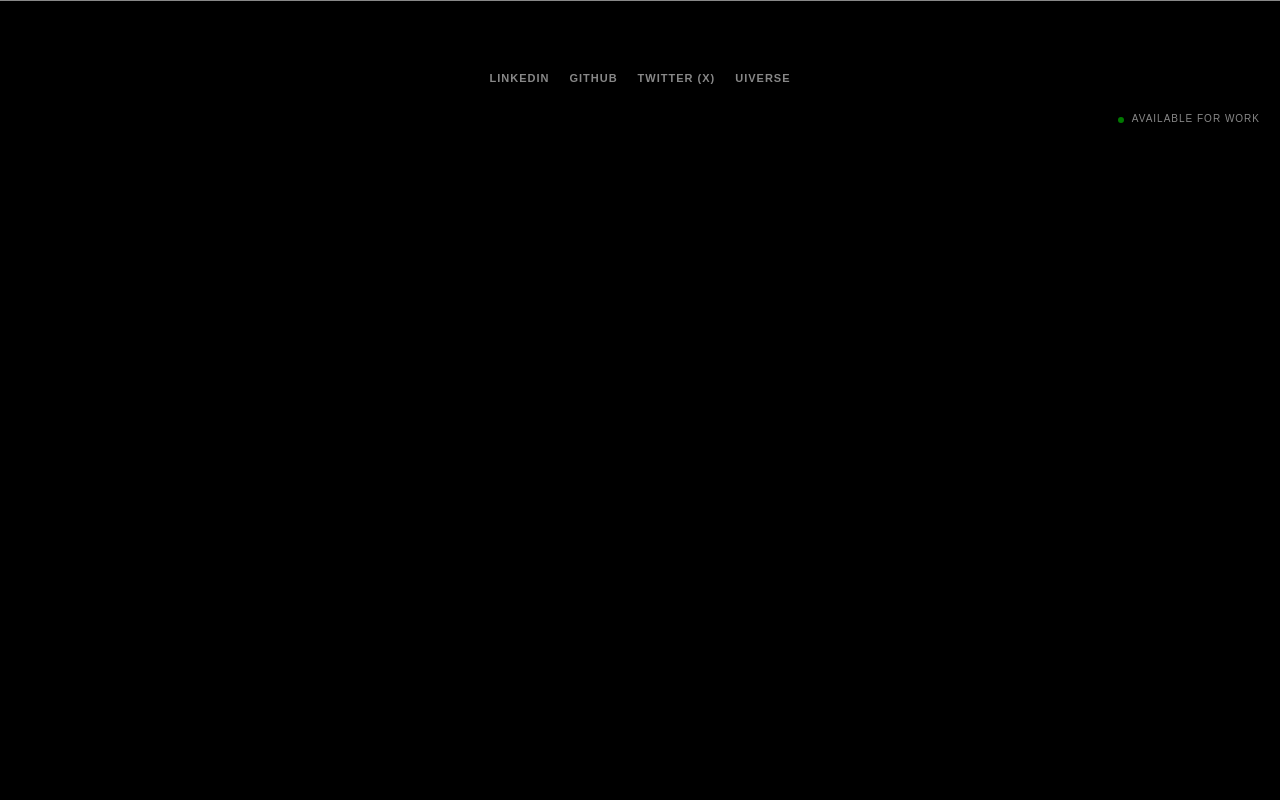
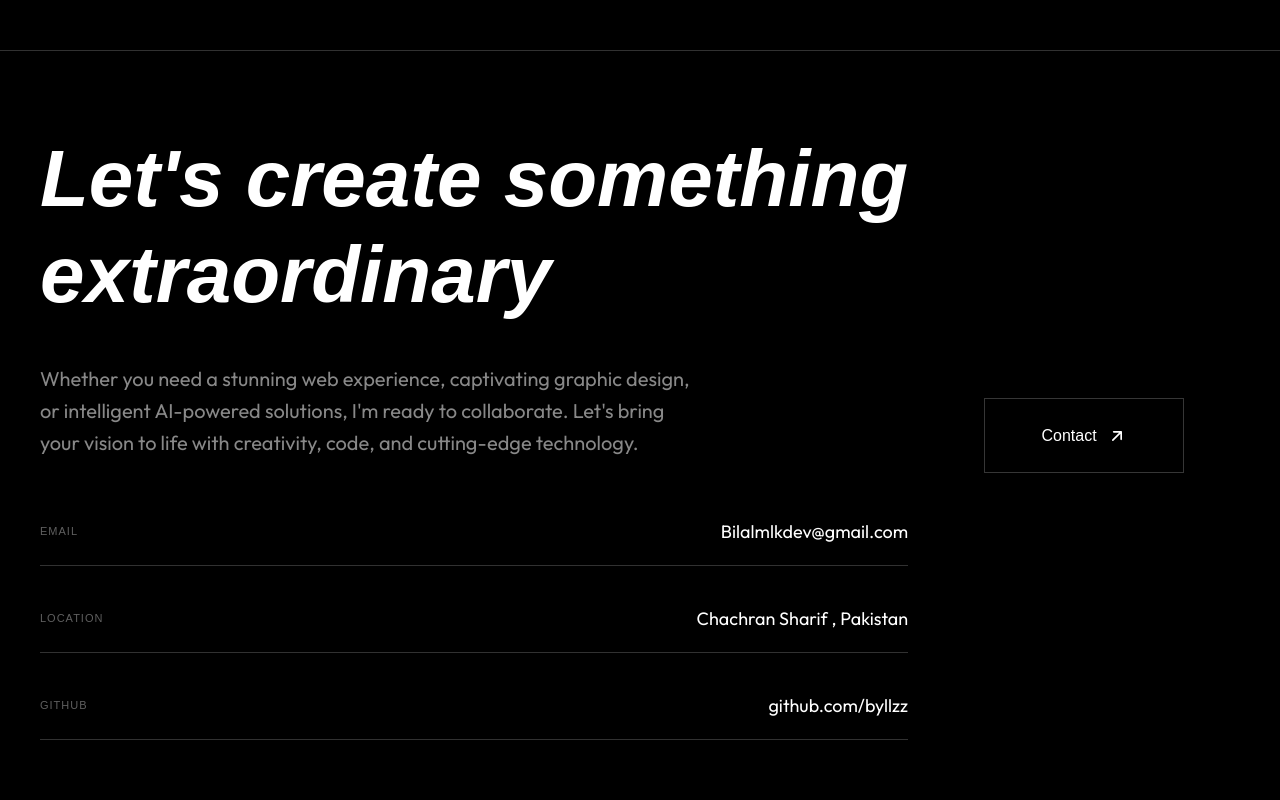
Before and after one commit to byllzz/portfolio, a React (Vite) app: page / in a window 1280 px wide. Shown: the top 800 px of the page. Built offline with nearby package versions, Linux system fonts and the light colour scheme; a web font is replaced by a local one.

Commit message:
contact section added

```diff
--- a/src/App.jsx
+++ b/src/App.jsx
@@ -1,11 +1,13 @@
 import React from 'react'
 import SkillsSection from './sections/SkillsSection';
 import Footer from './sections/Footer';
+import Contact from './sections/Contact';
 
 export default function App() {
   return (
   <>
   {/* <SkillsSection /> */}
+  <Contact />
   <Footer />
   </>
   )
--- /dev/null
+++ b/src/sections/Contact.jsx
@@ -0,0 +1,39 @@
+import React from 'react'
+import styles from '../styles/Contact.module.css'
+
+export default function Contact() {
+  return (
+    <section className={styles.contactSection} role='contact-section'>
+      <div className={styles.contactSectionData}>
+     <div className={styles.left}>
+      <h1>Let's create something <br />extraordinary</h1>
+      <p>Whether you need a stunning web experience, captivating graphic design, or intelligent AI-powered solutions, I'm ready to collaborate. Let's bring your vision to life with creativity, code, and cutting-edge technology.</p>
+           <ul className={styles.contactList}>
+      <li>
+        <span>Email</span>
+        <a href="">Bilalmlkdev@gmail.com</a>
+      </li>
+      <li>
+        <span>Location</span>
+        <a href="">Chachran Sharif , Pakistan</a>
+      </li>
+      <li>
+        <span>Github</span>
+        <a href="">github.com/byllzz</a>
+      </li>
+     </ul>
+     </div>
+
+    <div className={styles.right}>
+      <button>Contact
+        <span>
+        <svg width="20" height="20" viewBox="0 0 24 24" fill="none" xmlns="http://www.w3.org/2000/svg">
+                <path d="M7 17L17 7M17 7H8M17 7V16" stroke="currentColor" strokeWidth="2" strokeLinecap="round" strokeLinejoin="round"></path>
+              </svg>
+        </span>
+      </button>
+    </div>
+    </div>
+    </section>
+  )
+}
--- /dev/null
+++ b/src/styles/Contact.module.css
@@ -0,0 +1,90 @@
+.contactSection {
+  width: 100%;
+  border-top: 1px solid #8888885c;
+    padding-block: 80px;
+    margin-top: 50px;
+}
+.contactSectionData {
+  width: 100%;
+  max-width: 1200px;
+  margin: auto;
+  display: grid;
+  grid-template-columns: auto 1fr;
+  gap: 20px;
+  position: relative;
+}
+.left {
+  display: flex;
+  flex-direction: column;
+  align-items: flex-start;
+  gap: 40px;
+}
+.left h1 {
+  font-size: 80px;
+  line-height: 1.2;
+  font-family: "Instrument Serif" , sans-serif;
+  font-style: italic;
+}
+.left p {
+  max-width: 660px;
+  font-family: "Outfit" ,sans-serif;
+  font-size: 20px;
+  line-height: 1.6;
+  color: #888888;
+}
+
+.contactList {
+  display: flex;
+  flex-direction: column;
+  align-items: flex-start;
+  gap: 20px;
+  width: 100%;
+}
+.contactList li {
+  display: flex;
+  align-items: center;
+  justify-content:space-between;
+  border-bottom: 1px solid #8888885d;
+  padding-block: 20px;
+  width: 100%;
+  transition: border .3s ease;
+}
+.contactList li:hover {
+  border-color: #ff0000;
+}
+.contactList li span {
+  text-transform: uppercase;
+  font-size: 11px;
+  letter-spacing: 1px;
+  color: #888888;
+  font-family: "Jetbrains Mono" ,sans-serif;
+  opacity: .7;
+}
+.contactList li a {
+  font-family: "Outfit" ,sans-serif;
+  font-size: 18px;
+}
+
+
+.right {
+  display: flex;
+  align-items: center;
+  justify-content: center;
+}
+.right button {
+  height: 75px;
+  width: 200px;
+  display: flex;
+  justify-content: center;
+  align-items: center;
+  gap: 10px;
+  border: 1px solid #88888865;
+  text-align: center;
+  font-size: 16px;
+  font-family: "jetbrains Mono" ,sans-serif;
+  transition: background .3s ease;
+}
+.right button:hover {
+  background-color: #ff0000;
+  color: #000;
+}
--- a/src/styles/Footer.module.css
+++ b/src/styles/Footer.module.css
@@ -8,7 +8,7 @@ footer {
   justify-content: center;
   position: relative;
   flex-wrap: nowrap;
-  border-top: 1px solid #888888;
+  border-top: 1px solid #8888885c;
   overflow-x: hidden;
 }
 .footerLinks {
```
